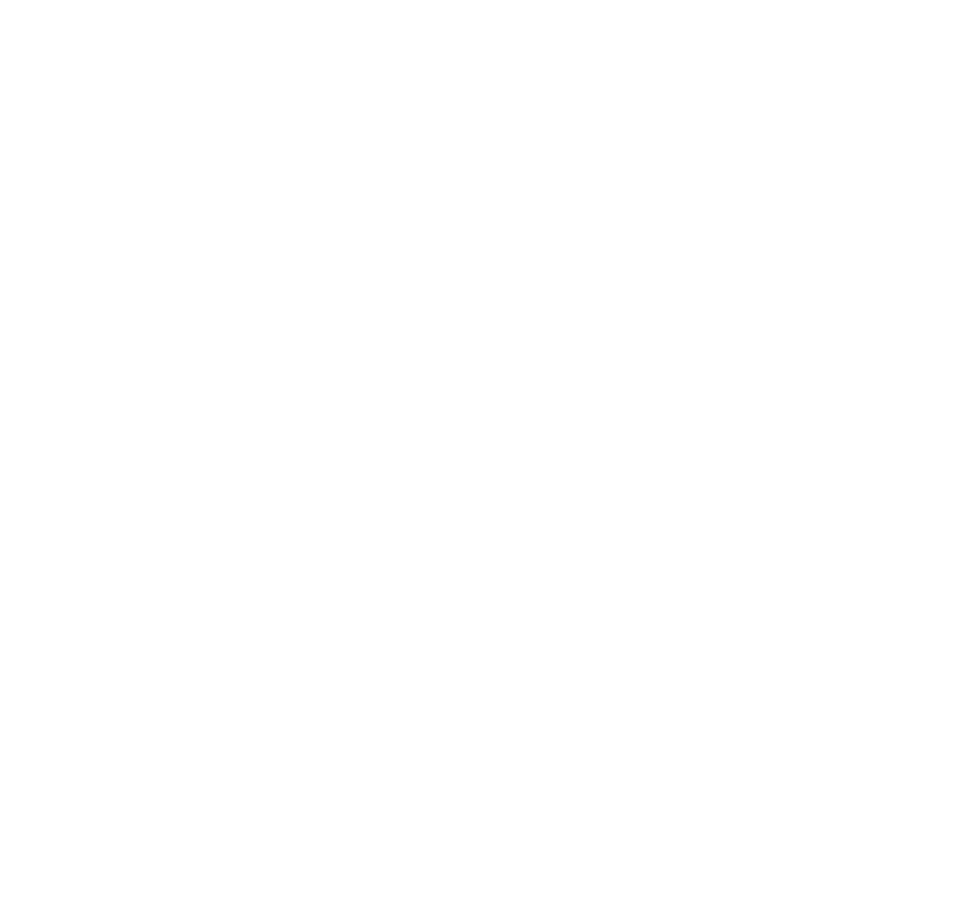
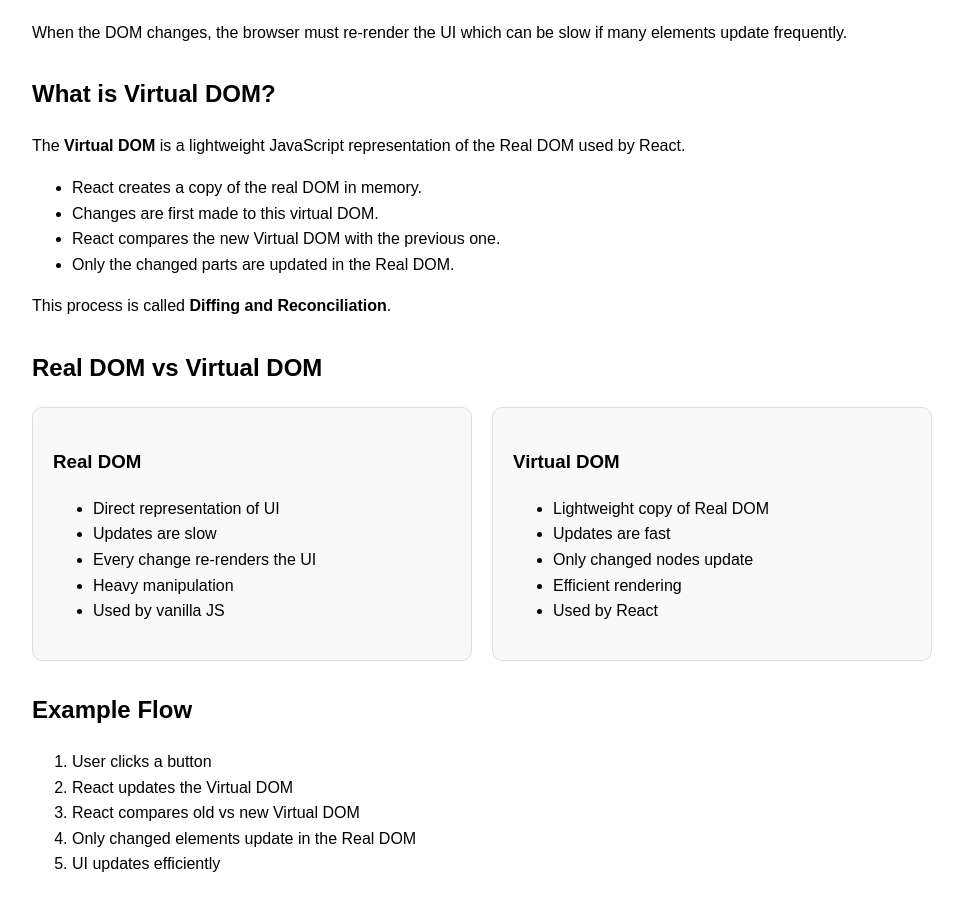
Before and after one commit to polymathnk/FSR-AIO-PROGRESS-2026, a React (Vite) app in the folder 3. FSR-MAR-2026/1. Basics/: page / in a window 1280 px wide. Shown: the part 4845-5756 px from the top of the page, without its empty margins (158-1121 px from the left). Before the commit the page ends 4574 px from the top, so only its background shows below. Built offline with nearby package versions, Linux system fonts and the light colour scheme.

Commit message:
virtual dom in react

```diff
--- a/3. FSR-MAR-2026/1. Basics/src/App.jsx
+++ b/3. FSR-MAR-2026/1. Basics/src/App.jsx
@@ -1,6 +1,7 @@
 import { useState } from "react";
 import RenderingArticle from "./Rendering";
 import SpaVsMpa from "./SPAvsMPA";
+import VirtualDOMPage from "./DOM";
 
 function App() {
   const [count, setCount] = useState(0);
@@ -17,6 +18,7 @@
       </div>
       <RenderingArticle />
       <SpaVsMpa />
+      <VirtualDOMPage />
     </>
   );
 }
--- /dev/null
+++ b/3. FSR-MAR-2026/1. Basics/src/DOM.jsx
@@ -0,0 +1,117 @@
+import React from "react";
+
+const VirtualDOMPage = () => {
+  return (
+    <div style={styles.container}>
+      <h1 style={styles.title}>Understanding Virtual DOM</h1>
+
+      {/* What is DOM */}
+      <section style={styles.section}>
+        <h2>What is the Real DOM?</h2>
+        <p>
+          The <b>DOM (Document Object Model)</b> is a tree-like structure created
+          by the browser from HTML. Every element like div, p, button, etc.
+          becomes a node in the DOM tree.
+        </p>
+
+        <p>
+          When the DOM changes, the browser must re-render the UI which can be
+          slow if many elements update frequently.
+        </p>
+      </section>
+
+      {/* Virtual DOM */}
+      <section style={styles.section}>
+        <h2>What is Virtual DOM?</h2>
+        <p>
+          The <b>Virtual DOM</b> is a lightweight JavaScript representation of
+          the Real DOM used by React.
+        </p>
+
+        <ul>
+          <li>React creates a copy of the real DOM in memory.</li>
+          <li>Changes are first made to this virtual DOM.</li>
+          <li>React compares the new Virtual DOM with the previous one.</li>
+          <li>Only the changed parts are updated in the Real DOM.</li>
+        </ul>
+
+        <p>
+          This process is called <b>Diffing and Reconciliation</b>.
+        </p>
+      </section>
+
+      {/* Comparison */}
+      <section style={styles.section}>
+        <h2>Real DOM vs Virtual DOM</h2>
+
+        <div style={styles.grid}>
+          <div style={styles.card}>
+            <h3>Real DOM</h3>
+            <ul>
+              <li>Direct representation of UI</li>
+              <li>Updates are slow</li>
+              <li>Every change re-renders the UI</li>
+              <li>Heavy manipulation</li>
+              <li>Used by vanilla JS</li>
+            </ul>
+          </div>
+
+          <div style={styles.card}>
+            <h3>Virtual DOM</h3>
+            <ul>
+              <li>Lightweight copy of Real DOM</li>
+              <li>Updates are fast</li>
+              <li>Only changed nodes update</li>
+              <li>Efficient rendering</li>
+              <li>Used by React</li>
+            </ul>
+          </div>
+        </div>
+      </section>
+
+      {/* Example */}
+      <section style={styles.section}>
+        <h2>Example Flow</h2>
+
+        <ol>
+          <li>User clicks a button</li>
+          <li>React updates the Virtual DOM</li>
+          <li>React compares old vs new Virtual DOM</li>
+          <li>Only changed elements update in the Real DOM</li>
+          <li>UI updates efficiently</li>
+        </ol>
+      </section>
+    </div>
+  );
+};
+
+const styles = {
+  container: {
+    maxWidth: "900px",
+    margin: "40px auto",
+    padding: "20px",
+    fontFamily: "Arial, sans-serif",
+    lineHeight: "1.6",
+  },
+  title: {
+    textAlign: "center",
+    marginBottom: "40px",
+  },
+  section: {
+    marginBottom: "30px",
+  },
+  grid: {
+    display: "grid",
+    gridTemplateColumns: "1fr 1fr",
+    gap: "20px",
+    marginTop: "20px",
+  },
+  card: {
+    border: "1px solid #ddd",
+    borderRadius: "10px",
+    padding: "20px",
+    background: "#f9f9f9",
+  },
+};
+
+export default VirtualDOMPage;
```
